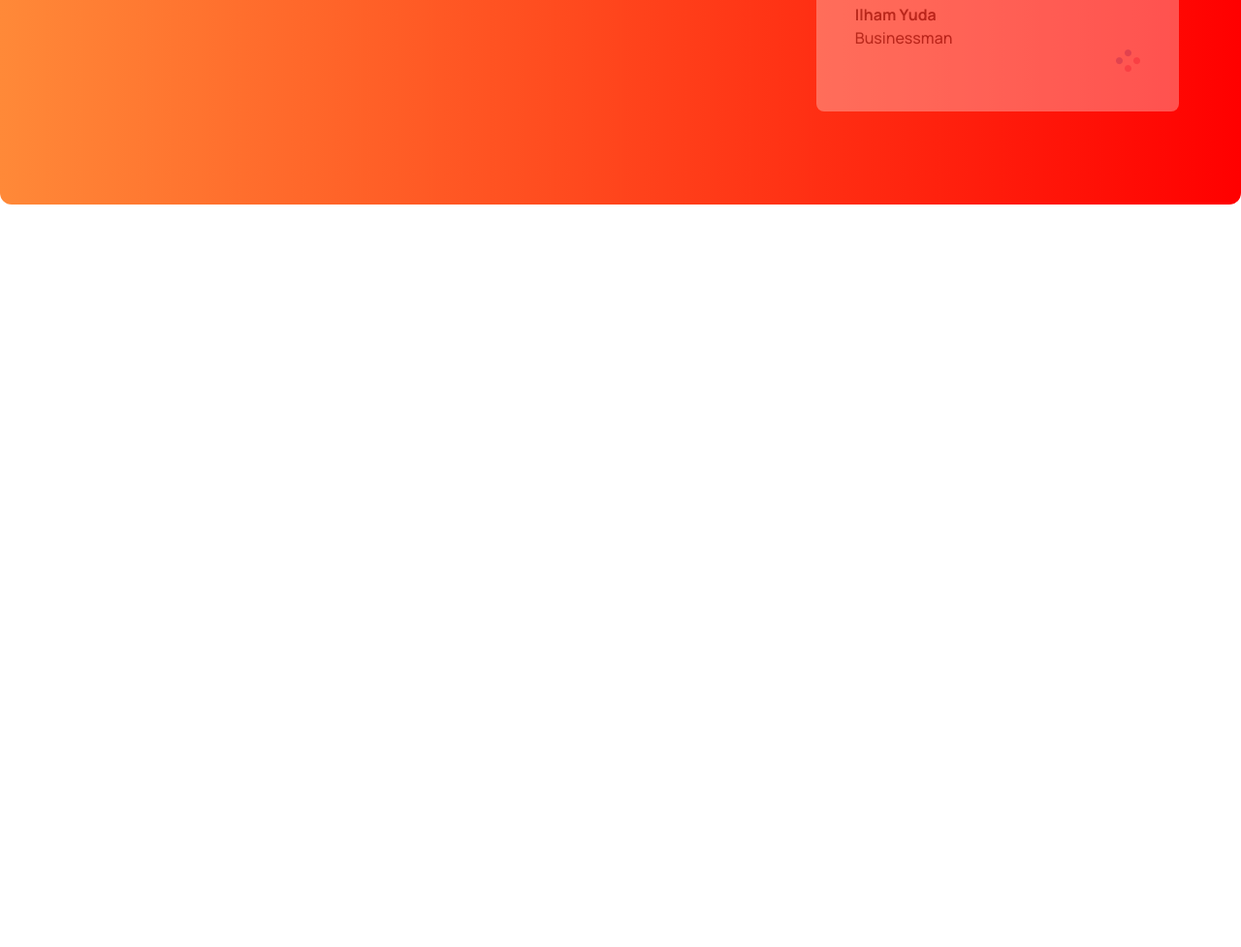
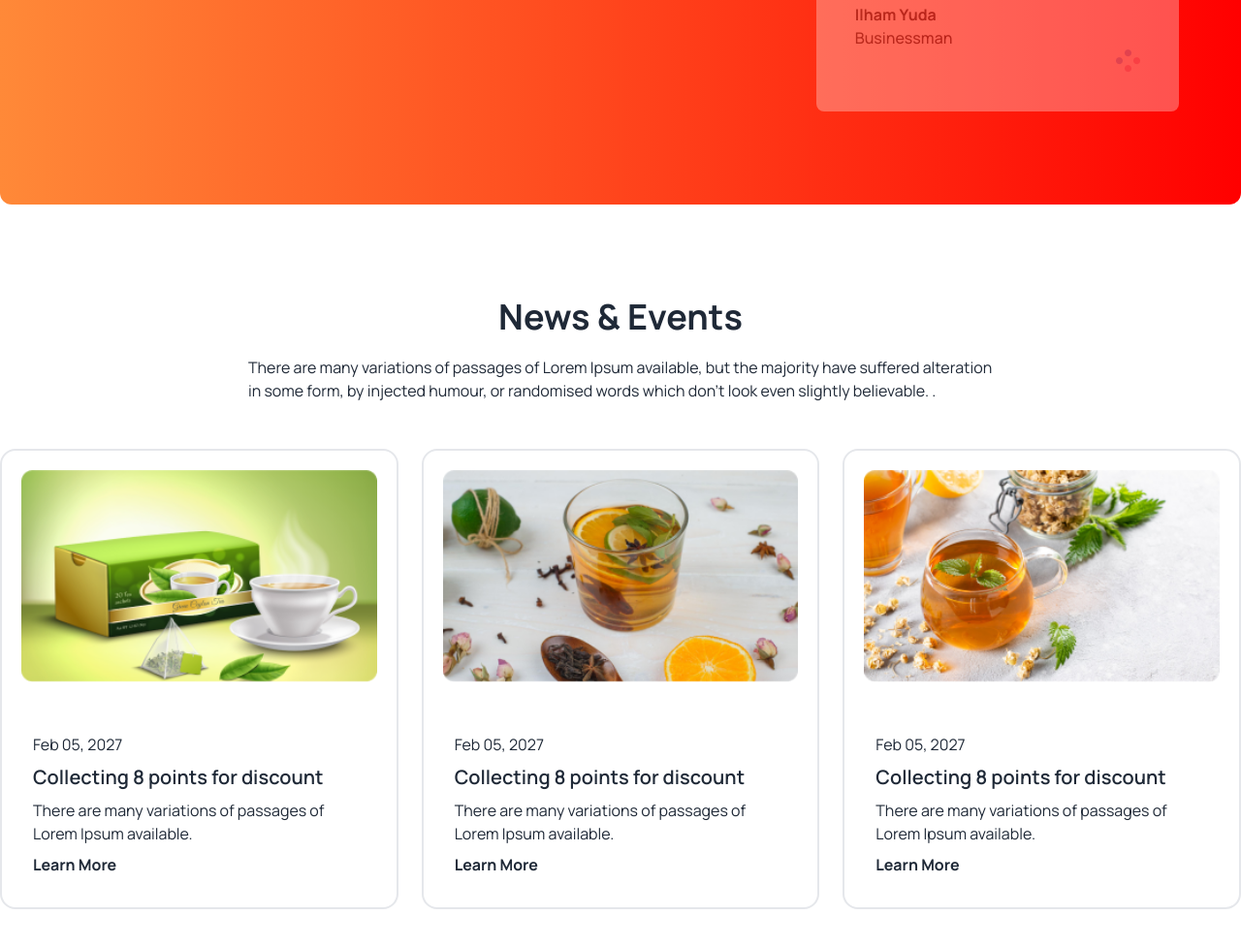
Before and after one commit to miraj1189/tea-house-with-daisyui, a plain HTML site: page index.html in a window 1280 px wide. Shown: the part 2372-3349 px from the top of the page at 97% size. Before the commit the page ends 2679 px from the top, so only its background shows below. Drawn offline with nearby package versions, Linux system fonts and the light colour scheme.

Commit message:
news section added

```diff
--- a/index.html
+++ b/index.html
@@ -214,7 +214,44 @@
                 </div>
             </div>
         </section>
-
+        <!-- news section -->
+        <section class=" my-24">
+            <h3 class="text-4xl font-bold mb-5 text-center">News & Events</h3>
+            <p class="lg:max-w-3xl mx-auto">
+                There are many variations of passages of Lorem Ipsum available, but the majority have suffered alteration in some form, by injected humour, or randomised words which don't look even slightly believable. .
+            </p>
+            <!-- card container -->
+            <div class="grid grid-cols-1 md:grid-cols-2 lg:grid-cols-3 gap-6 mt-12">
+               <!-- card -->
+               <div class="card bg-base-100 border-solid border-2">
+                <img class="p-5" src="images/news-1.png" alt="Shoes" />
+                <div class="card-body">
+                  <h6>Feb 05, 2027</h6>
+                  <h2 class="card-title">Collecting 8 points for discount</h2>
+                  <p>There are many variations of passages of Lorem Ipsum available.</p>
+                  <h4 class=" font-bold">Learn More</h4>
+                </div>
+              </div>
+               <div class="card bg-base-100 border-solid border-2">
+                <img class="p-5" src="images/news-2.png" alt="Shoes" />
+                <div class="card-body">
+                  <h6>Feb 05, 2027</h6>
+                  <h2 class="card-title">Collecting 8 points for discount</h2>
+                  <p>There are many variations of passages of Lorem Ipsum available.</p>
+                  <h4 class=" font-bold">Learn More</h4>
+                </div>
+              </div>
+               <div class="card bg-base-100 border-solid border-2">
+                <img class="p-5" src="images/news-3.png" alt="Shoes" />
+                <div class="card-body">
+                  <h6>Feb 05, 2027</h6>
+                  <h2 class="card-title">Collecting 8 points for discount</h2>
+                  <p>There are many variations of passages of Lorem Ipsum available.</p>
+                  <h4 class=" font-bold">Learn More</h4>
+                </div>
+              </div>
+            </div>
+        </section>
     </main>
 
 </body>
```
